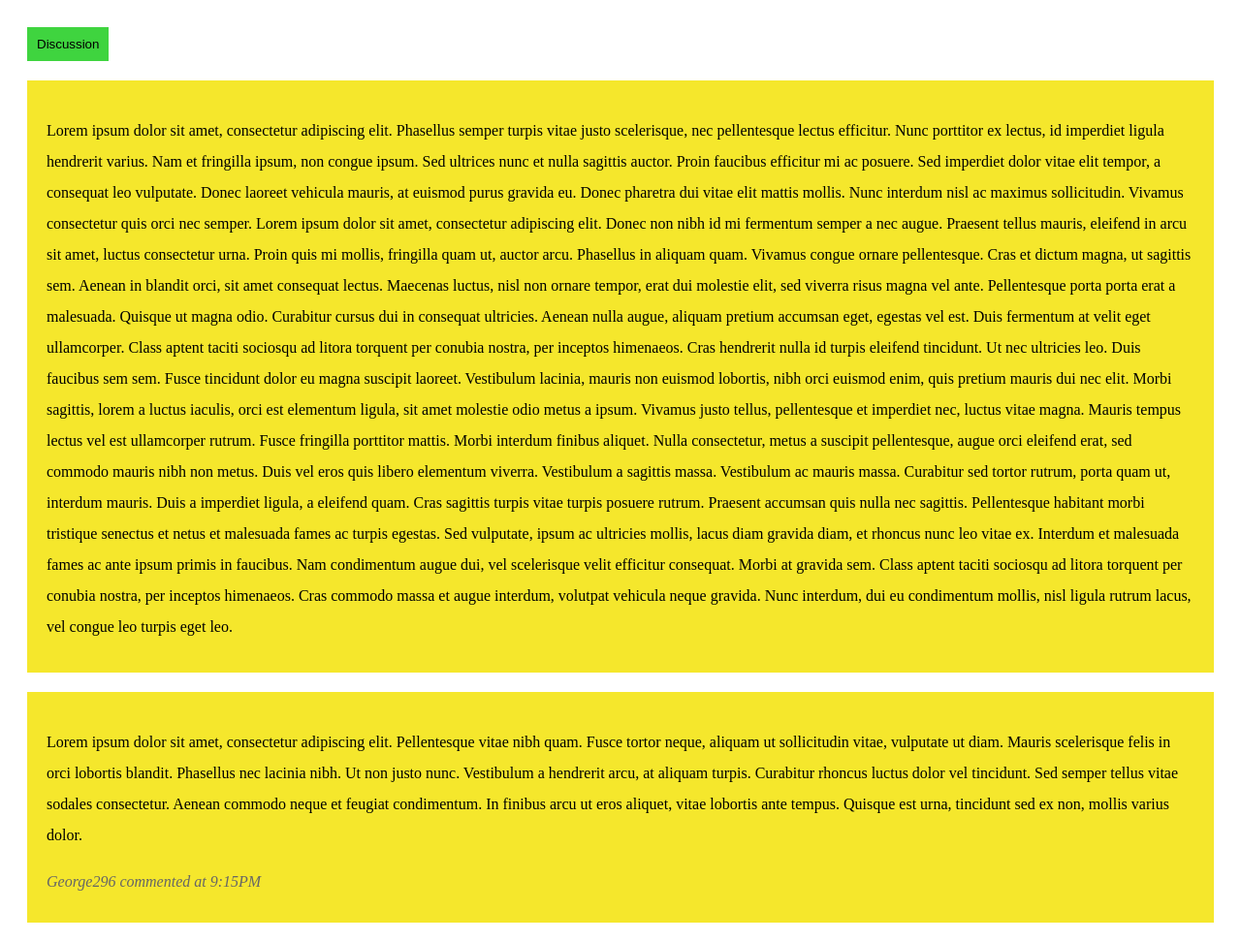
After one commit to trevorwinser/Jot-it, a PHP site: page /post.html in a window 1280 px wide. The commit adds this page. Shown: the whole page at 97% size. Run offline with PHP 8.4, Linux system fonts and the light colour scheme.

Commit message:
Added Post Page Draft
- Post page includes post, comment, and category format. Format is subject to change.
- Small changes to Sign In page.

```diff
--- /dev/null
+++ b/css/post.css
@@ -0,0 +1,26 @@
+.post {
+    line-height: 32px;
+    background-color: #f5e72c;
+    padding: 20px;
+    padding-bottom: 15px;
+    margin: 20px;
+}
+.comment {
+    line-height: 32px;
+    background-color: #f5e72c;
+    padding: 20px;
+    padding-bottom: 10px;
+    margin: 20px;
+}
+button {
+    background-color: #3fd43f;
+    margin: 20px;
+    margin-bottom: 0;
+    border: none;
+    padding: 10px;
+}
+.author {
+    display: block;
+    font-style: italic;
+    color: #666666;
+}
--- a/css/signin.css
+++ b/css/signin.css
@@ -10,6 +10,7 @@ table {
 }
 input[type="submit"] {
     display: block;
+    margin: 20px 0 auto auto;
 }
 input {
     margin: 20px auto 0;
--- /dev/null
+++ b/post.html
@@ -0,0 +1,33 @@
+<!DOCTYPE html>
+<html lang="en">
+<head>
+    <meta charset="UTF-8">
+    <meta name="viewport" content="width=device-width, initial-scale=1.0">
+    <title>Post</title>
+    <link rel="stylesheet" href="css/post.css">
+</head>
+<body>
+    <button>Discussion</button>
+    <div class="post">
+        <p>
+            Lorem ipsum dolor sit amet, consectetur adipiscing elit. Phasellus semper turpis vitae justo scelerisque, nec pellentesque lectus efficitur. Nunc porttitor ex lectus, id imperdiet ligula hendrerit varius. Nam et fringilla ipsum, non congue ipsum. Sed ultrices nunc et nulla sagittis auctor. Proin faucibus efficitur mi ac posuere. Sed imperdiet dolor vitae elit tempor, a consequat leo vulputate. Donec laoreet vehicula mauris, at euismod purus gravida eu. Donec pharetra dui vitae elit mattis mollis. Nunc interdum nisl ac maximus sollicitudin. Vivamus consectetur quis orci nec semper.
+
+            Lorem ipsum dolor sit amet, consectetur adipiscing elit. Donec non nibh id mi fermentum semper a nec augue. Praesent tellus mauris, eleifend in arcu sit amet, luctus consectetur urna. Proin quis mi mollis, fringilla quam ut, auctor arcu. Phasellus in aliquam quam. Vivamus congue ornare pellentesque. Cras et dictum magna, ut sagittis sem. Aenean in blandit orci, sit amet consequat lectus. Maecenas luctus, nisl non ornare tempor, erat dui molestie elit, sed viverra risus magna vel ante. Pellentesque porta porta erat a malesuada. Quisque ut magna odio. Curabitur cursus dui in consequat ultricies. Aenean nulla augue, aliquam pretium accumsan eget, egestas vel est. Duis fermentum at velit eget ullamcorper.
+
+            Class aptent taciti sociosqu ad litora torquent per conubia nostra, per inceptos himenaeos. Cras hendrerit nulla id turpis eleifend tincidunt. Ut nec ultricies leo. Duis faucibus sem sem. Fusce tincidunt dolor eu magna suscipit laoreet. Vestibulum lacinia, mauris non euismod lobortis, nibh orci euismod enim, quis pretium mauris dui nec elit. Morbi sagittis, lorem a luctus iaculis, orci est elementum ligula, sit amet molestie odio metus a ipsum. Vivamus justo tellus, pellentesque et imperdiet nec, luctus vitae magna.
+
+            Mauris tempus lectus vel est ullamcorper rutrum. Fusce fringilla porttitor mattis. Morbi interdum finibus aliquet. Nulla consectetur, metus a suscipit pellentesque, augue orci eleifend erat, sed commodo mauris nibh non metus. Duis vel eros quis libero elementum viverra. Vestibulum a sagittis massa. Vestibulum ac mauris massa.
+
+            Curabitur sed tortor rutrum, porta quam ut, interdum mauris. Duis a imperdiet ligula, a eleifend quam. Cras sagittis turpis vitae turpis posuere rutrum. Praesent accumsan quis nulla nec sagittis. Pellentesque habitant morbi tristique senectus et netus et malesuada fames ac turpis egestas. Sed vulputate, ipsum ac ultricies mollis, lacus diam gravida diam, et rhoncus nunc leo vitae ex. Interdum et malesuada fames ac ante ipsum primis in faucibus. Nam condimentum augue dui, vel scelerisque velit efficitur consequat. Morbi at gravida sem. Class aptent taciti sociosqu ad litora torquent per conubia nostra, per inceptos himenaeos. Cras commodo massa et augue interdum, volutpat vehicula neque gravida. Nunc interdum, dui eu condimentum mollis, nisl ligula rutrum lacus, vel congue leo turpis eget leo.
+        </p>
+    </div>
+    <div class="comment">
+        <p>
+            Lorem ipsum dolor sit amet, consectetur adipiscing elit. Pellentesque vitae nibh quam. Fusce tortor neque, aliquam ut sollicitudin vitae, vulputate ut diam. Mauris scelerisque felis in orci lobortis blandit. Phasellus nec lacinia nibh. Ut non justo nunc. Vestibulum a hendrerit arcu, at aliquam turpis. Curabitur rhoncus luctus dolor vel tincidunt. Sed semper tellus vitae sodales consectetur. Aenean commodo neque et feugiat condimentum. In finibus arcu ut eros aliquet, vitae lobortis ante tempus. Quisque est urna, tincidunt sed ex non, mollis varius dolor.
+        </p>
+        <p class="author">
+            George296 commented at 9:15PM
+        </p>
+    </div>
+</body>
+</html>
--- a/signin.html
+++ b/signin.html
@@ -3,8 +3,8 @@
 <head>
     <meta charset="UTF-8">
     <meta name="viewport" content="width=device-width, initial-scale=1.0">
-    <title>Document</title>
-    <link rel="stylesheet" href="css/signin.css">
+    <title>Sign In</title>
+    <link rel="text/css" href="css/signin.css">
 </head>
 <body>
     <table>
```
